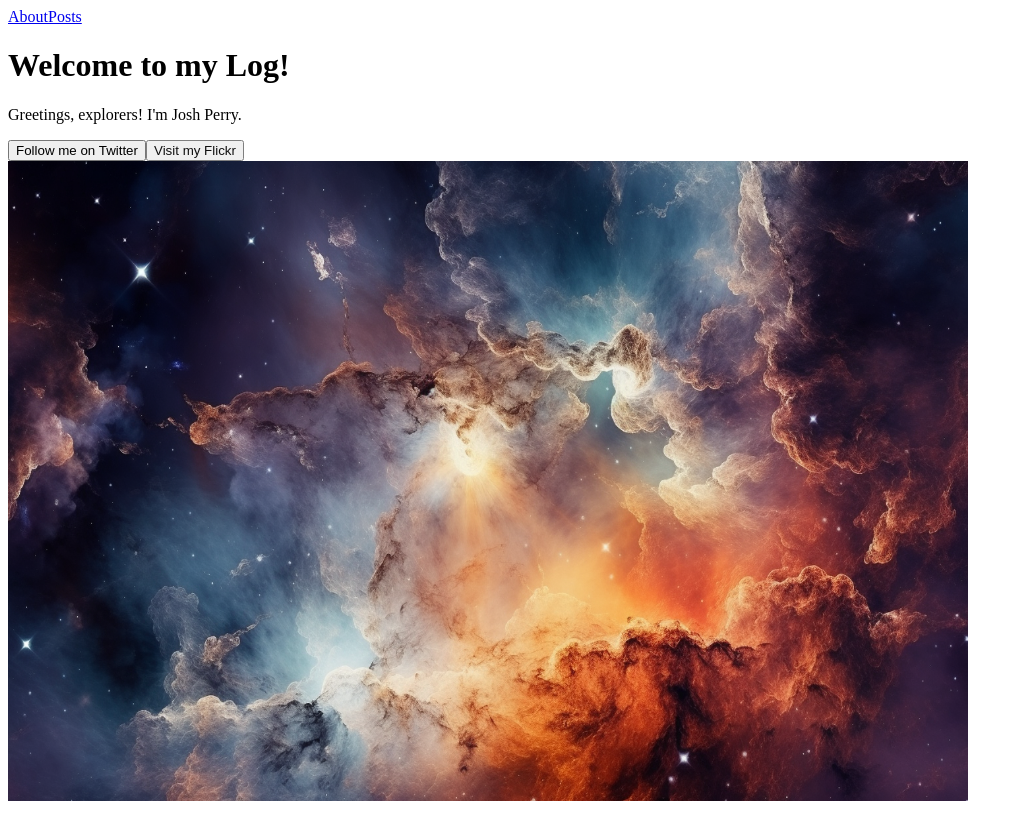
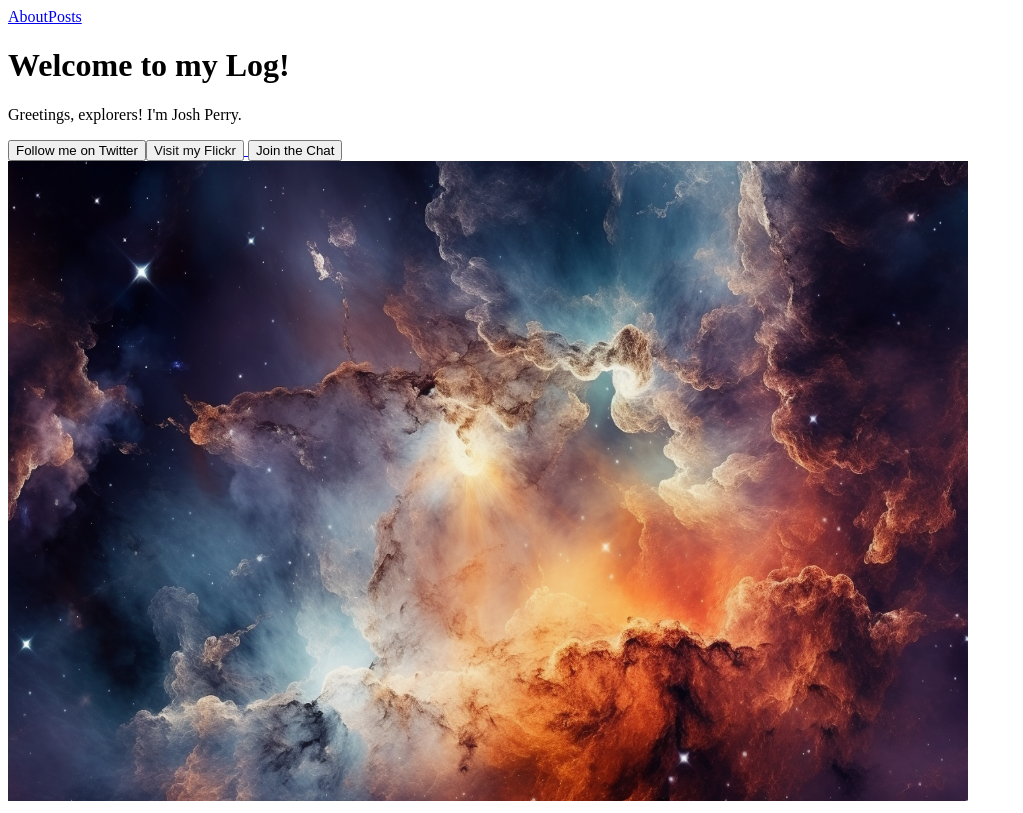
Before and after one commit to LogicVirus/new, a Next.js app: page / in a window 1280 px wide. Shown: the whole page, without its empty margins (0-1023 px from the left). Built offline with nearby package versions, Linux system fonts and the light colour scheme; no server answers.

Commit message:
modified:   pages/index.tsx

```diff
--- a/pages/index.tsx
+++ b/pages/index.tsx
@@ -63,6 +63,15 @@ function HomePage() {
           >
             Visit my Flickr
           </motion.button>
+          <Link href="/chat"> {/* Add this line */}
+            <motion.button
+              className="chat-gradient py-2 px-4 rounded mt-4"
+              whileHover={{ scale: 1.1 }}
+              whileTap={{ scale: 0.9 }}
+            >
+              Join the Chat
+            </motion.button>
+          </Link> {/* And this line */}
         </div>
       </Container>
 
```
